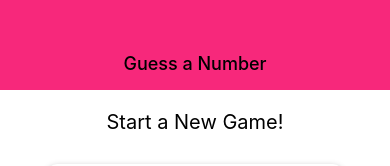
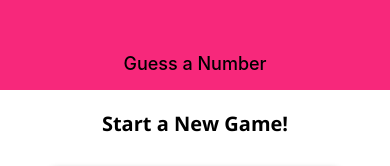
Before and after one commit to busrauludag/GuessNumberApp, a React Native app: screen / in a window 390 px wide. Shown: the top 166 px of the page. Built offline with nearby package versions, Linux system fonts and the light colour scheme.

Commit message:
added custom font to app

```diff
--- a/App.js
+++ b/App.js
@@ -1,15 +1,35 @@
 import React, { useState } from 'react';
 import { StyleSheet, View } from 'react-native';
+import * as Font from 'expo-font';
+import { AppLoading } from 'expo';
 
 import Header from './components/Header';
 import StartGameScreen from './screens/StartGameScreen';
 import GameScreen from './screens/GameScreen';
 import GameOverScreen from './screens/GameOverScreen';
 
+const fetchFonts = () => {
+  return Font.loadAsync({
+    'open-sans': require('./assets/fonts/OpenSans-Regular.ttf'),
+    'open-sans-bold': require('./assets/fonts/OpenSans-Bold.ttf'),
+  });
+}
+
 export default function App() {
 
   const [userNumber, setUserNumber] = useState();
   const [guessRounds, setGuessRounds] = useState(0);
+  const [dataLoaded, setDataLoaded] = useState(false);
+
+  if (!dataLoaded) {
+    return (
+      <AppLoading
+        startAsync={fetchFonts}
+        onFinish={() => setDataLoaded(true)}
+        onError={(err) => console.log(err)}
+      />
+    )
+  }
 
   const configureNewGameHandler = () => {
     setGuessRounds(0);
--- a/screens/StartGameScreen.js
+++ b/screens/StartGameScreen.js
@@ -99,7 +99,8 @@
   },
   title: {
     fontSize: 20,
-    marginVertical: 10
+    marginVertical: 10,
+    fontFamily: 'open-sans-bold'
   },
   inputContainer: {
     width: 300,
```
Also changed, not shown: assets/fonts/OpenSans-Bold.ttf (added), assets/fonts/OpenSans-Regular.ttf (added).
